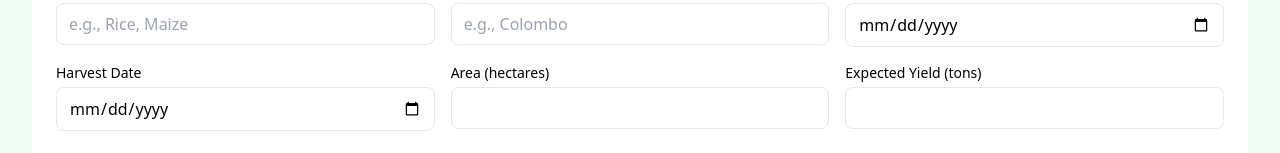
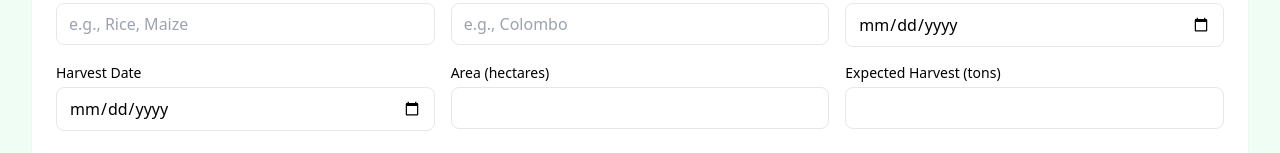
Before and after one commit to isuri54/agriscope, a React (Create React App) app in the folder frontend/: page /harvest in a window 1280 px wide. Shown: the part 480-633 px from the top of the page. Built offline with nearby package versions, Linux system fonts and the light colour scheme.

Commit message:
Update HarvestCoordination.jsx

```diff
--- a/frontend/src/components/HarvestCoordination.jsx
+++ b/frontend/src/components/HarvestCoordination.jsx
@@ -93,7 +93,7 @@ export default function HarvestCoordination() {
         plantingDate: '',
         harvestDate: '',
         area: '',
-        expectedYield: ''
+        expectedHarvest: ''
       });
 
     } catch (err) {
@@ -124,7 +124,7 @@ export default function HarvestCoordination() {
       plantingDate: schedule.plantingDate.split('T')[0],
       harvestDate: schedule.harvestDate.split('T')[0],
       area: schedule.area,
-      expectedYield: schedule.expectedYield
+      expectedHarvest: schedule.expectedHarvest
     });
 
     setEditingId(schedule._id);
@@ -166,7 +166,7 @@ export default function HarvestCoordination() {
       setPredictedExcess(excess);
       setRecommendedProduction(recommended > 0 ? recommended : 0);
 
-      // Optional: Store the context to show which season was predicted
+      // Store the context to show which season was predicted
       setForecastDetails(res.data.forecast_context);
 
     } catch (err) {
@@ -240,7 +240,7 @@ export default function HarvestCoordination() {
           <Input label="Planting Date" name="plantingDate" type="date" value={formData.plantingDate} onChange={handleInputChange} />
           <Input label="Harvest Date" name="harvestDate" type="date" value={formData.harvestDate} onChange={handleInputChange} />
           <Input label="Area (hectares)" name="area" type="number" value={formData.area} onChange={handleInputChange} />
-          <Input label="Expected Yield (tons)" name="expectedYield" type="number" value={formData.expectedYield} onChange={handleInputChange} />
+          <Input label="Expected Harvest (tons)" name="expectedHarvest" type="number" value={formData.expectedHarvest} onChange={handleInputChange} />
 
           <div className="md:col-span-3">
             <button
@@ -270,7 +270,7 @@ export default function HarvestCoordination() {
                   <th className="py-2 text-left">Planting Date</th>
                   <th className="py-2 text-left">Harvest Date</th>
                   <th className="py-2 text-left">Area (ha)</th>
-                  <th className="py-2 text-left">Expected Yield (tons)</th>
+                  <th className="py-2 text-left">Expected Harvest (tons)</th>
                   <th className="py-2 text-center">Actions</th>
                 </tr>
               </thead>
@@ -282,7 +282,7 @@ export default function HarvestCoordination() {
                     <td>{new Date(s.plantingDate).toLocaleDateString()}</td>
                     <td>{new Date(s.harvestDate).toLocaleDateString()}</td>
                     <td>{s.area}</td>
-                    <td>{s.expectedYield}</td>
+                    <td>{s.expectedHarvest}</td>
                     <td className="text-center flex justify-center gap-3">
                     <button
                       onClick={() => handleEdit(s)}
```
